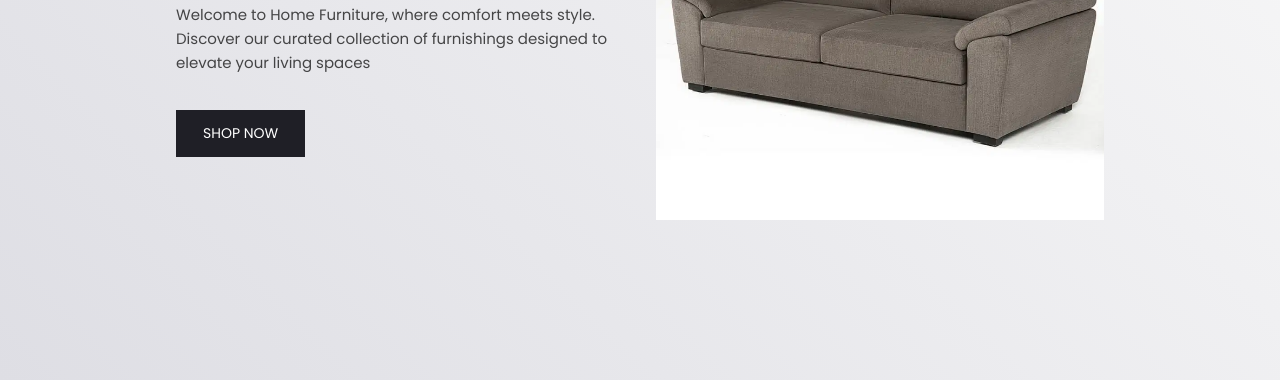
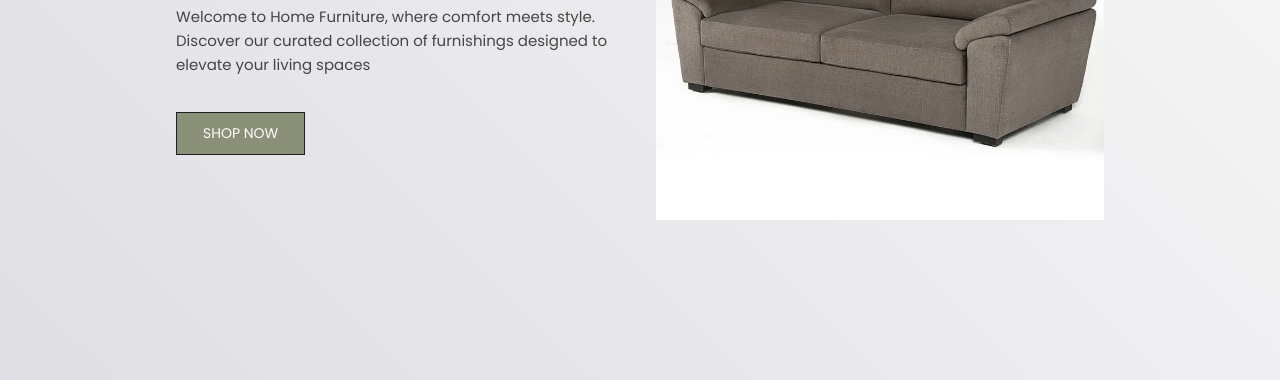
Before and after one commit to jupallivinaykumar/myinternship1-3, a plain HTML site: page ecommerce/index.html in a window 1280 px wide. Shown: the part 420-800 px from the top of the page. Drawn offline with Linux system fonts and the light colour scheme.

Commit message:
style.css

```diff
--- a/ecommerce/style.css
+++ b/ecommerce/style.css
@@ -33,11 +33,11 @@
 .btn{
     margin: 25px 0;
     text-transform: uppercase;
-    background: var(--blackRussian);
-    color: #fff;
+    background: #8b9179;
+    color: #fefcfc;
     border: 1.5px solid var(--blackRussian);
     font-size: 14px;
-    padding: 12px 26px;
+    padding: 10px 26px;
     cursor: pointer;
     transition: all 0.5s ease-in-out;
 }
```
